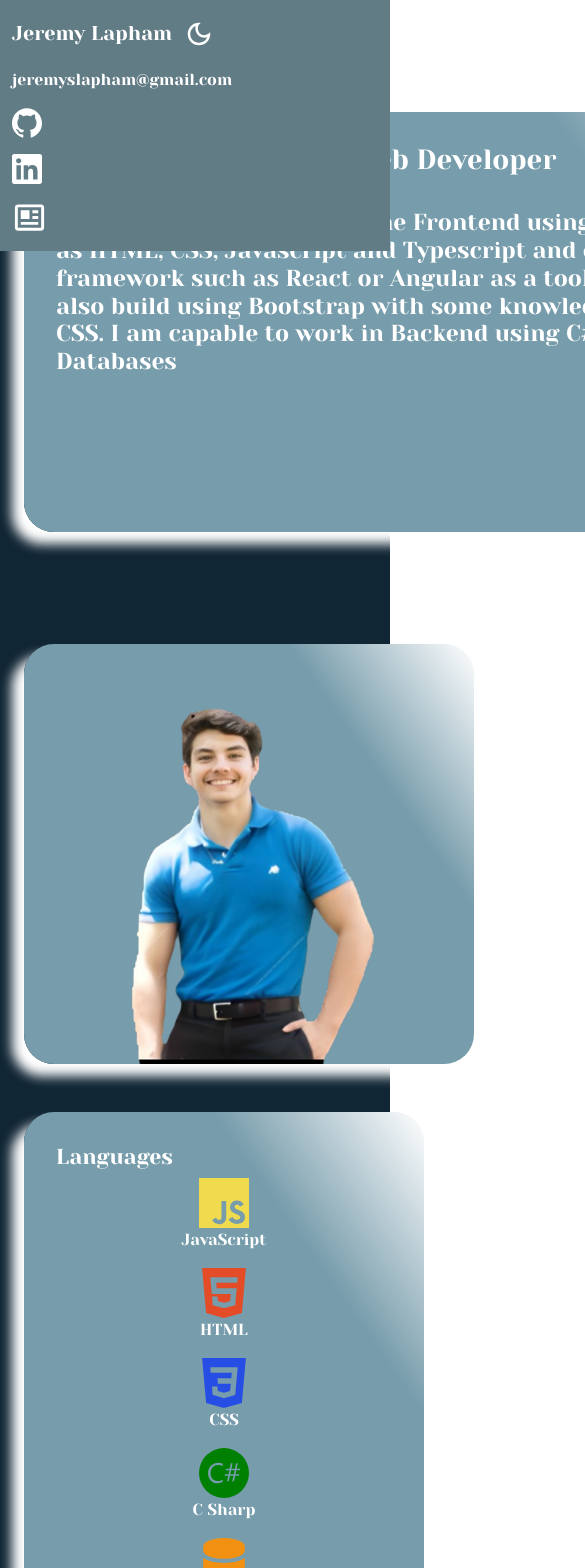
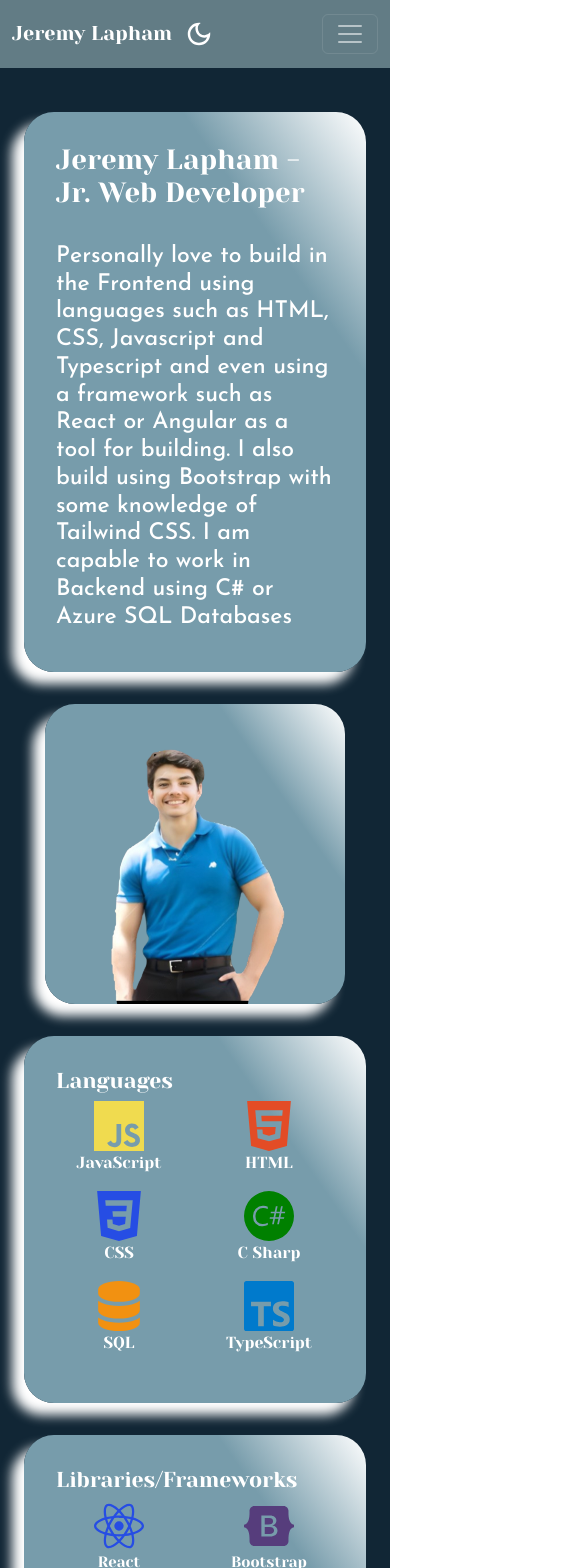
Before and after one commit to JeremyLapham/portfolio2.0, a React (Create React App) app: page / in a window 390 px wide. Shown: the top 1568 px of the page, 585 px wide, since content can reach past the window. Built offline with nearby package versions, Linux system fonts and the light colour scheme.

Commit message:
most responsiveness in still need a couple of fixes

```diff
--- a/src/App.css
+++ b/src/App.css
@@ -1,6 +1,12 @@
+@import './animation.css';
+
 @font-face {
   src: url('./assets/fonts/YesevaOne-Regular.ttf');
-  font-family:main-font;
+  font-family: main-font;
+}
+@font-face {
+  src: url('./assets/fonts/JosefinSans-VariableFont_wght.ttf');
+  font-family: text-font;
 }
 
 .body {
@@ -39,32 +45,36 @@
 
 .darkSummary {
   margin-top: 7rem;
-  width: 800px;
+  width: 850px;
   height: 420px;
+}
+
+.text-font{
+  font-family: text-font;
 }
 
 .darkSummary:hover,
 .darkPicture:hover,
-.darkSkills:hover  {
+.darkSkills:hover {
   animation: shiny 0.3s forwards;
 }
 
 .darkSummary:not(:hover),
 .darkPicture:not(:hover),
-.darkSkills:not(:hover)  {
+.darkSkills:not(:hover) {
   animation: no-shiny 0.3s forwards;
 }
 
 .darkPicture {
   margin-top: 7rem;
   width: 450px;
-  height: 420px;
+  aspect-ratio: 1 / 1;
   position: relative;
 }
 
 .darkSkills {
   width: 400px;
-  min-height: 250px;
+  aspect-ratio: 16/9;
 }
 
 .darkCard {
@@ -94,56 +104,52 @@
   transform: translateX(-50%);
 }
 
-@keyframes shiny {
-  0% {
+@media screen and (max-width: 1024px) and (min-width: 320px) {
+  .darkSummary,
+  .darkPicture,
+  .darkSkills {
+    color: var(--text-primary);
+    border-radius: 30px;
+    margin-top: 2rem;
+    padding: 2rem;
     background-image: var(--cardBG-1);
+    box-shadow: var(--card-box-shadow);
   }
 
-  20% {
-    background-image:var(--cardBG-2);
+  .darkSummary {
+    margin-top: 7rem;
+    width: auto;
+    height: auto;
   }
 
-  40% {
-    background-image: var(--cardBG-3);
+  .darkPicture {
+    /* margin: 2rem 10rem; */
+    width: 300px;
+    aspect-ratio: 1 / 1;
+    position: relative;
   }
 
-  60% {
-    background-image: var(--cardBG-4);
+  .imageOfMe {
+    width: 250px;
+    object-fit: contain;
+    position: absolute;
+    bottom: 0;
+    left: 50%;
+    transform: translateX(-50%);
   }
 
-  80% {
-    background-image: var(--cardBG-5);
+  .darkSkills {
+    width: 600px;
+    aspect-ratio: 16/5;
   }
 
-  100% {
-    background-image: var(--cardBG-6);
-    box-shadow: var(--card-box-shadow-hover);
+  .darkCard {
+    width: auto;
+    height: auto;
   }
 }
-
-@keyframes no-shiny {
-  0% {
-    background-image: var(--cardBG-6);
-    box-shadow: var(--card-box-shadow-hover);
-  }
-
-  20% {
-    background-image: var(--cardBG-5);
-  }
-
-  40% {
-    background-image: var(--cardBG-4);
-  }
-
-  60% {
-    background-image: var(--cardBG-3);
-  }
-
-  80% {
-    background-image: var(--cardBG-2);
-  }
-
-  100% {
-  background-image: var(--cardBG-1);
-  }
+@media screen and (max-width: 600px) and (min-width: 320px) {
+.icon-width {
+  width: 150px;
 }
+}
--- a/src/Components/headerInfo/headerInfo.tsx
+++ b/src/Components/headerInfo/headerInfo.tsx
@@ -5,11 +5,11 @@ export default function HeaderInfo() {
   return (
     <Container>
       <Row>
-        <Col>
+        <Col lg={8} md={12}>
           <div className="darkSummary">
             <h1>Jeremy Lapham - Jr. Web Developer</h1>
             <br />
-            <h3>
+            <h3 className='text-font'>
               Personally love to build in the Frontend using languages such as
               HTML, CSS, Javascript and Typescript and even using a framework
               such as React or Angular as a tool for building. I also build
@@ -18,7 +18,7 @@ export default function HeaderInfo() {
             </h3>
           </div>
         </Col>
-        <Col>
+        <Col lg={4} md={12}  className='d-flex justify-content-center'>
           <div className="darkPicture">
             <img className='imageOfMe' src={jeremy} alt='Professional picture of me '/>
           </div>
--- a/src/Components/navAndFooter/MyFooter.tsx
+++ b/src/Components/navAndFooter/MyFooter.tsx
@@ -9,13 +9,8 @@ export default function MyFooter() {
         expand="lg"
       >
         <Container>
-          <Navbar.Toggle aria-controls={`offcanvasNavbar-expand-lg`} />
-          <h3 className='navText'>Jeremy Lapham</h3>
-          <Offcanvas.Body>
-            <Nav className="justify-content-end flex-grow-1 pe-3">
-              <h3 className='navText'>Jr. Web Developer</h3>
-            </Nav>
-          </Offcanvas.Body>
+          <h3 className="navText">Jeremy Lapham</h3>
+          <h3 className="navText">Jr. Web Developer</h3>
         </Container>
       </Navbar>
     </>
--- a/src/Components/navAndFooter/myNav.tsx
+++ b/src/Components/navAndFooter/myNav.tsx
@@ -32,6 +32,9 @@ export default function MyNav({ lightDarkButton }: { lightDarkButton: any }) {
               {lightDarkButton()}
             </div>
           </Navbar.Brand>
+          <Navbar.Toggle aria-controls="basic-navbar-nav" />
+          <Navbar.Collapse id="basic-navbar-nav">
+            <hr />
             <Nav className="justify-content-end flex-grow-1 pe-3 navText">
               <Nav.Link className="navText">jeremyslapham@gmail.com</Nav.Link>
               <Nav.Link
@@ -52,6 +55,7 @@ export default function MyNav({ lightDarkButton }: { lightDarkButton: any }) {
                 <BiNews size={35} className="navText" title="My Resume" />
               </Nav.Link>
             </Nav>
+          </Navbar.Collapse>
         </Container>
       </Navbar>
       <Modal size="lg" show={show} onHide={handleClose}>
--- a/src/Components/projectsCard/projectCard.css
+++ b/src/Components/projectsCard/projectCard.css
@@ -9,7 +9,7 @@
 
 .profile-card {
 	width: 615px;
-	height: 432px;
+	aspect-ratio: 19/13;
 	margin-bottom: 6rem;
 	border-radius: 30px;
 }
@@ -83,7 +83,9 @@
     border-radius: 30px 30px 0 0;
 	display: block;
 	width: 100%;
-	height: auto;
+	height: 100%;
+	aspect-ratio: 30/15;
+	object-fit: cover;
 	position: relative;
 	top: 0;
 }
@@ -133,3 +135,17 @@
 }:focus-visible{
 	outline-offset: 1px;
 }
+
+@media screen and (max-width: 1024px) and (min-width: 320px) {
+	.profile-card {
+		width: 400px;
+		aspect-ratio: 1/1;
+	}
+
+	.profile-card header img {
+		width: auto;
+		aspect-ratio: 13.5/10;
+	}
+
+
+}
--- a/src/Components/projectsCard/projectCard.tsx
+++ b/src/Components/projectsCard/projectCard.tsx
@@ -11,11 +11,12 @@ export default function ProjectCard({ project }: { project: any }) {
             <Col
               lg={isOdd && project.length === index + 1 ? 12 : 6}
               key={index}
-              className={
-                isOdd && project.length === index + 1
-                  ? "d-flex justify-content-center"
-                  : ""
-              }
+              // className={
+              //   isOdd && project.length === index + 1
+              //     ? "d-flex justify-content-center"
+              //     : ""
+              // }
+              className='d-flex justify-content-center'
             >
               <div className="darkCard">
                 <div className="profile-card">
--- a/src/Components/skillsCard/skillsCard.tsx
+++ b/src/Components/skillsCard/skillsCard.tsx
@@ -49,13 +49,13 @@ export default function SkillsCard() {
   return (
     <Container>
       <Row>
-        <Col>
+        <Col lg={4} md={12} sm={4} className='d-flex justify-content-center'>
           <div className="darkSkills">
             <h4>Languages</h4>
             <Row>
               {languages.map((language: any, idx:number) => {
                 return (
-                  <Col key={idx} lg={4} className='d-flex flex-column align-items-center'>
+                  <Col key={idx} lg={4} md={2} sm={2} className='d-flex flex-column align-items-center justify-content-center icon-width'>
                     {language.icon}
                     <p>{language.text}</p>
                   </Col>
@@ -64,28 +64,28 @@ export default function SkillsCard() {
             </Row>
           </div>
         </Col>
-        <Col>
+        <Col lg={4} md={12} className='d-flex justify-content-center'>
           <div className="darkSkills">
             <h4>Libraries/Frameworks</h4>
             <Row>
               {frameworks.map((framework: any, idx:number) => {
                 return (
-                  <Col key={idx} lg={4} className='d-flex flex-column align-items-center'>
+                  <Col key={idx} lg={4} md={2} sm={2} className='d-flex flex-column align-items-center justify-content-center icon-width'>
                     {framework.icon}
-                    <p>{framework.text}</p>
+                    <p style={{fontSize:15}}>{framework.text}</p>
                   </Col>
                 );
               })}
             </Row>
           </div>
         </Col>
-        <Col>
+        <Col lg={4} md={12} className='d-flex justify-content-center'>
           <div className="darkSkills">
             <h4>Production</h4>
             <Row>
               {productions.map((production: any, idx:number) => {
                 return (
-                  <Col key={idx} lg={4} className='d-flex flex-column align-items-center'>
+                  <Col key={idx} lg={4} md={2} sm={2} className='d-flex flex-column align-items-center justify-content-center icon-width'>
                     {production.icon}
                     <p>{production.text}</p>
                   </Col>
--- /dev/null
+++ b/src/animation.css
@@ -0,0 +1,53 @@
+@keyframes shiny {
+    0% {
+        background-image: var(--cardBG-1);
+    }
+
+    20% {
+        background-image: var(--cardBG-2);
+    }
+
+    40% {
+        background-image: var(--cardBG-3);
+    }
+
+    60% {
+        background-image: var(--cardBG-4);
+    }
+
+    80% {
+        background-image: var(--cardBG-5);
+    }
+
+    100% {
+        background-image: var(--cardBG-6);
+        box-shadow: var(--card-box-shadow-hover);
+    }
+}
+
+@keyframes no-shiny {
+    0% {
+        background-image: var(--cardBG-6);
+        box-shadow: var(--card-box-shadow-hover);
+    }
+
+    20% {
+        background-image: var(--cardBG-5);
+    }
+
+    40% {
+        background-image: var(--cardBG-4);
+    }
+
+    60% {
+        background-image: var(--cardBG-3);
+    }
+
+    80% {
+        background-image: var(--cardBG-2);
+    }
+
+    100% {
+        background-image: var(--cardBG-1);
+    }
+}
```
Lines whose indentation alone changed are shown as unchanged.
